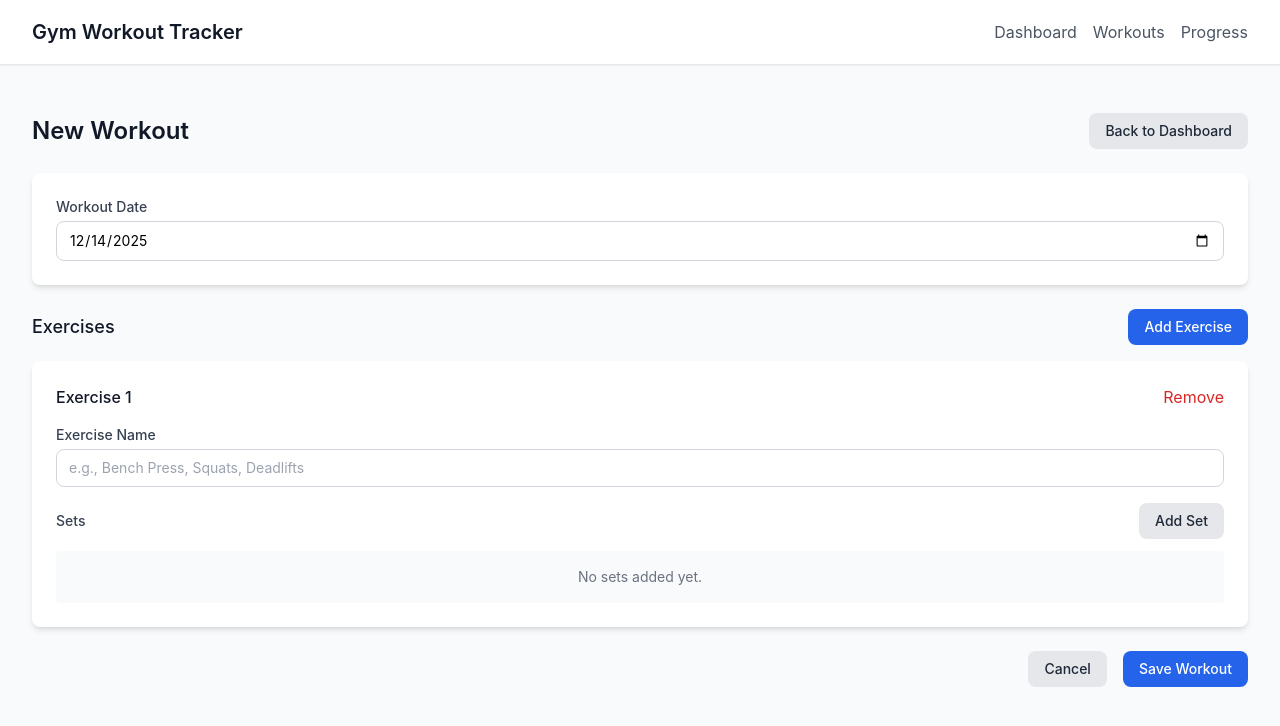
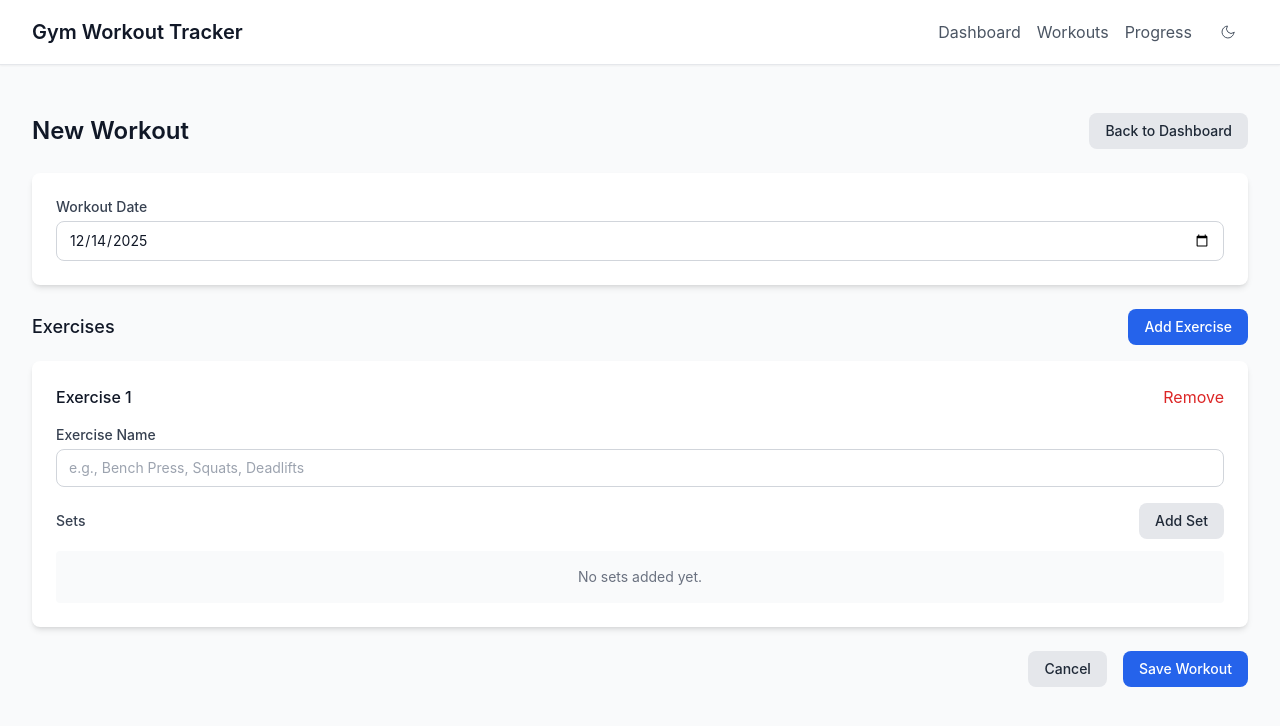
Before and after one commit to dsabalete/gym_app, a Nuxt app: page /workouts/new in a window 1280 px wide. Shown: the top 726 px of the page. Built offline with nearby package versions, Linux system fonts and the light colour scheme.

Commit message:
feat(theme): add dark mode support across application
- Enable dark mode class in tailwind config
- Add theme toggle component and composable
- Update all components with dark mode styles
- Add mobile menu support in app shell

```diff
--- a/assets/css/main.css
+++ b/assets/css/main.css
@@ -6,23 +6,26 @@
   html {
     font-family: "Inter", system-ui, sans-serif;
   }
+  body {
+    @apply text-gray-900 bg-gray-50 dark:text-gray-100 dark:bg-gray-900;
+  }
 }
 
 @layer components {
   .btn-primary {
-    @apply bg-primary-600 hover:bg-primary-700 text-white font-medium py-2 px-4 rounded-lg transition-colors;
+    @apply bg-primary-600 hover:bg-primary-700 text-white font-medium py-2 px-4 rounded-lg transition-colors dark:bg-primary-600 dark:hover:bg-primary-500;
   }
 
   .btn-secondary {
-    @apply bg-gray-200 hover:bg-gray-300 text-gray-800 font-medium py-2 px-4 rounded-lg transition-colors;
+    @apply bg-gray-200 hover:bg-gray-300 text-gray-800 font-medium py-2 px-4 rounded-lg transition-colors dark:bg-gray-700 dark:hover:bg-gray-600 dark:text-gray-100;
   }
 
   .card {
-    @apply bg-white rounded-lg shadow-md p-6;
+    @apply bg-white rounded-lg shadow-md p-6 dark:bg-gray-800;
   }
 
   .stat {
-    @apply bg-white rounded-md border p-3;
+    @apply bg-white rounded-md border p-3 dark:bg-gray-800 dark:border-gray-700;
   }
 
   .badge {
@@ -30,10 +33,10 @@
   }
 
   .badge-primary {
-    @apply bg-primary-100 text-primary-800 border-primary-200 hover:bg-primary-200;
+    @apply bg-primary-100 text-primary-800 border-primary-200 hover:bg-primary-200 dark:bg-primary-900 dark:text-primary-100 dark:border-primary-800 hover:dark:bg-primary-800;
   }
 
   .badge-neutral {
-    @apply bg-gray-100 text-gray-800 border-gray-200 hover:bg-gray-200;
+    @apply bg-gray-100 text-gray-800 border-gray-200 hover:bg-gray-200 dark:bg-gray-700 dark:text-gray-100 dark:border-gray-600 hover:dark:bg-gray-600;
   }
 }
--- a/components/layout/AppShell.vue
+++ b/components/layout/AppShell.vue
@@ -1,19 +1,48 @@
 <template>
-  <div class="min-h-screen bg-gray-50">
-    <nav class="bg-white shadow-sm border-b">
+  <div class="min-h-screen bg-gray-50 dark:bg-gray-900">
+    <nav class="bg-white dark:bg-gray-800 shadow-sm border-b dark:border-gray-700">
       <div class="max-w-7xl mx-auto px-4 sm:px-6 lg:px-8">
         <div class="flex justify-between h-16">
           <div class="flex items-center">
-            <h1 class="text-xl font-semibold text-gray-900">Gym Workout Tracker</h1>
+            <h1 class="text-xl font-semibold text-gray-900 dark:text-gray-100">Gym Workout Tracker</h1>
           </div>
-          <div class="flex items-center space-x-4">
-            <NuxtLink to="/" class="text-gray-600 hover:text-gray-900">Dashboard</NuxtLink>
-            <NuxtLink to="/workouts" class="text-gray-600 hover:text-gray-900">Workouts</NuxtLink>
-            <NuxtLink to="/progress" class="text-gray-600 hover:text-gray-900">Progress</NuxtLink>
+          <div class="flex items-center">
+            <div class="hidden md:flex items-center space-x-4">
+              <NuxtLink to="/" class="text-gray-600 hover:text-gray-900 dark:text-gray-300 hover:dark:text-white">Dashboard</NuxtLink>
+              <NuxtLink to="/workouts" class="text-gray-600 hover:text-gray-900 dark:text-gray-300 hover:dark:text-white">Workouts</NuxtLink>
+              <NuxtLink to="/progress" class="text-gray-600 hover:text-gray-900 dark:text-gray-300 hover:dark:text-white">Progress</NuxtLink>
+              <ThemeToggle />
+            </div>
+            <button
+              class="md:hidden inline-flex items-center justify-center rounded-md p-2 text-gray-600 hover:text-gray-900 hover:bg-gray-100 dark:text-gray-300 dark:hover:text-white dark:hover:bg-gray-700 focus:outline-none focus:ring-2 focus:ring-primary-500"
+              aria-controls="mobile-menu"
+              :aria-expanded="mobileOpen ? 'true' : 'false'"
+              @click="mobileOpen = !mobileOpen"
+            >
+              <span class="sr-only">Open main menu</span>
+              <svg v-if="!mobileOpen" class="h-6 w-6" xmlns="http://www.w3.org/2000/svg" fill="none" viewBox="0 0 24 24" stroke="currentColor">
+                <path stroke-linecap="round" stroke-linejoin="round" stroke-width="2" d="M4 6h16M4 12h16M4 18h16" />
+              </svg>
+              <svg v-else class="h-6 w-6" xmlns="http://www.w3.org/2000/svg" fill="none" viewBox="0 0 24 24" stroke="currentColor">
+                <path stroke-linecap="round" stroke-linejoin="round" stroke-width="2" d="M6 18L18 6M6 6l12 12" />
+              </svg>
+            </button>
           </div>
         </div>
       </div>
     </nav>
+    <div id="mobile-menu" class="md:hidden" v-if="mobileOpen">
+      <div class="border-t dark:border-gray-700 bg-white dark:bg-gray-800">
+        <div class="px-4 py-3 space-y-2">
+          <NuxtLink to="/" class="block px-3 py-2 rounded-md text-base font-medium text-gray-700 hover:bg-gray-100 dark:text-gray-200 dark:hover:bg-gray-700">Dashboard</NuxtLink>
+          <NuxtLink to="/workouts" class="block px-3 py-2 rounded-md text-base font-medium text-gray-700 hover:bg-gray-100 dark:text-gray-200 dark:hover:bg-gray-700">Workouts</NuxtLink>
+          <NuxtLink to="/progress" class="block px-3 py-2 rounded-md text-base font-medium text-gray-700 hover:bg-gray-100 dark:text-gray-200 dark:hover:bg-gray-700">Progress</NuxtLink>
+          <div class="pt-2">
+            <ThemeToggle />
+          </div>
+        </div>
+      </div>
+    </div>
     <main class="max-w-7xl mx-auto py-6 sm:px-6 lg:px-8">
       <slot />
     </main>
@@ -21,4 +50,6 @@
 </template>
 
 <script setup lang="ts">
+import ThemeToggle from '~/components/ui/ThemeToggle.vue'
+const mobileOpen = ref(false)
 </script>
--- a/components/layout/PageHeader.vue
+++ b/components/layout/PageHeader.vue
@@ -1,8 +1,8 @@
 <template>
   <div class="mb-6 flex items-center justify-between">
     <div>
-      <h2 class="text-2xl font-semibold text-gray-900">{{ title }}</h2>
-      <p v-if="subtitle" class="text-sm text-gray-600 mt-1">{{ subtitle }}</p>
+      <h2 class="text-2xl font-semibold text-gray-900 dark:text-gray-100">{{ title }}</h2>
+      <p v-if="subtitle" class="text-sm text-gray-600 dark:text-gray-300 mt-1">{{ subtitle }}</p>
     </div>
     <div class="flex items-center space-x-2">
       <slot name="actions" />
--- a/components/layout/Section.vue
+++ b/components/layout/Section.vue
@@ -1,7 +1,7 @@
 <template>
   <section class="mb-8">
     <header v-if="title" class="mb-3">
-      <h3 class="text-lg font-medium text-gray-900">{{ title }}</h3>
+      <h3 class="text-lg font-medium text-gray-900 dark:text-gray-100">{{ title }}</h3>
     </header>
     <div>
       <slot />
--- a/components/ui/Button.vue
+++ b/components/ui/Button.vue
@@ -39,7 +39,7 @@ const sizeMap: Record<typeof props.size, string> = {
 const variantMap: Record<typeof props.variant, string> = {
   primary: 'btn-primary',
   secondary: 'btn-secondary',
-  ghost: 'bg-transparent text-primary-700 hover:bg-primary-50 border border-primary-200'
+  ghost: 'bg-transparent text-gray-600 hover:text-gray-900 hover:bg-gray-100 dark:text-gray-300 dark:hover:text-white dark:hover:bg-gray-700'
 }
 
 const classes = computed(() => {
--- a/components/ui/Input.vue
+++ b/components/ui/Input.vue
@@ -1,15 +1,15 @@
 <template>
   <label class="block">
-    <span v-if="label" class="block text-sm font-medium text-gray-700 mb-1">{{ label }}</span>
+    <span v-if="label" class="block text-sm font-medium text-gray-700 dark:text-gray-300 mb-1">{{ label }}</span>
     <input
       :type="type"
       :value="modelValue"
       :placeholder="placeholder"
       :disabled="disabled"
       @input="onInput"
-      class="w-full rounded-lg border border-gray-300 px-3 py-2 text-sm focus:outline-none focus:ring-2 focus:ring-primary-500 focus:border-primary-500 disabled:bg-gray-100"
+      class="w-full rounded-lg border border-gray-300 px-3 py-2 text-sm focus:outline-none focus:ring-2 focus:ring-primary-500 focus:border-primary-500 disabled:bg-gray-100 dark:bg-gray-800 dark:border-gray-700 dark:text-gray-100 dark:placeholder-gray-400 dark:disabled:bg-gray-700"
     />
-    <p v-if="hint && !error" class="mt-1 text-xs text-gray-500">{{ hint }}</p>
+    <p v-if="hint && !error" class="mt-1 text-xs text-gray-500 dark:text-gray-400">{{ hint }}</p>
     <p v-if="error" class="mt-1 text-xs text-red-600">{{ error }}</p>
   </label>
 </template>
--- a/components/ui/Modal.vue
+++ b/components/ui/Modal.vue
@@ -2,11 +2,11 @@
   <div v-if="open" class="fixed inset-0 z-50">
     <div class="absolute inset-0 bg-black/40" @click="emit('close')"></div>
     <div class="absolute inset-0 flex items-center justify-center p-4">
-      <div class="bg-white rounded-lg shadow-lg w-full max-w-lg">
+      <div class="bg-white dark:bg-gray-800 rounded-lg shadow-lg w-full max-w-lg">
         <div class="p-4">
           <slot />
         </div>
-        <div v-if="$slots.footer" class="px-4 py-3 border-t">
+        <div v-if="$slots.footer" class="px-4 py-3 border-t dark:border-gray-700">
           <slot name="footer" />
         </div>
       </div>
--- /dev/null
+++ b/components/ui/ThemeToggle.vue
@@ -0,0 +1,18 @@
+<template>
+  <UiButton variant="ghost" size="sm" @click="toggleTheme" aria-label="Toggle theme">
+    <svg v-if="theme === 'light'" xmlns="http://www.w3.org/2000/svg" viewBox="0 0 24 24" class="h-4 w-4" fill="none" stroke="currentColor" stroke-width="1.5">
+      <path stroke-linecap="round" stroke-linejoin="round" d="M21 12.79A9 9 0 1 1 11.21 3 7 7 0 0 0 21 12.79z"/>
+    </svg>
+    <svg v-else xmlns="http://www.w3.org/2000/svg" viewBox="0 0 24 24" class="h-4 w-4" fill="none" stroke="currentColor" stroke-width="1.5">
+      <circle cx="12" cy="12" r="4"></circle>
+      <path stroke-linecap="round" d="M12 2v2M12 20v2M4.93 4.93l1.41 1.41M17.66 17.66l1.41 1.41M2 12h2M20 12h2M4.93 19.07l1.41-1.41M17.66 6.34l1.41-1.41"/>
+    </svg>
+  </UiButton>
+</template>
+
+<script setup lang="ts">
+import UiButton from '~/components/ui/Button.vue'
+import { useTheme } from '~/composables/useTheme'
+
+const { theme, toggleTheme } = useTheme()
+</script>
--- /dev/null
+++ b/composables/useTheme.ts
@@ -0,0 +1,50 @@
+import { onMounted, watch } from 'vue'
+
+type Theme = 'light' | 'dark'
+
+export function useTheme() {
+  const theme = useState<Theme>('theme', () => 'light')
+
+  function applyTheme(next: Theme) {
+    if (process.client) {
+      const root = document.documentElement
+      if (next === 'dark') {
+        root.classList.add('dark')
+      } else {
+        root.classList.remove('dark')
+      }
+    }
+  }
+
+  function setTheme(next: Theme) {
+    theme.value = next
+    if (process.client) {
+      localStorage.setItem('theme', next)
+    }
+    applyTheme(next)
+  }
+
+  function toggleTheme() {
+    setTheme(theme.value === 'dark' ? 'light' : 'dark')
+  }
+
+  onMounted(() => {
+    if (process.client) {
+      const stored = localStorage.getItem('theme') as Theme | null
+      const prefersDark = window.matchMedia && window.matchMedia('(prefers-color-scheme: dark)').matches
+      const initial: Theme = stored ?? (prefersDark ? 'dark' : 'light')
+      theme.value = initial
+      applyTheme(initial)
+    }
+  })
+
+  watch(theme, (val) => {
+    applyTheme(val)
+  })
+
+  return {
+    theme,
+    setTheme,
+    toggleTheme
+  }
+}
--- a/tailwind.config.js
+++ b/tailwind.config.js
@@ -8,6 +8,7 @@ export default {
     "./nuxt.config.{js,ts}",
     "./app.vue"
   ],
+  darkMode: 'class',
   theme: {
     extend: {
       colors: {
```
Also changed, not shown: components/progress/ProgressSummary.vue (+6 -6 lines).
